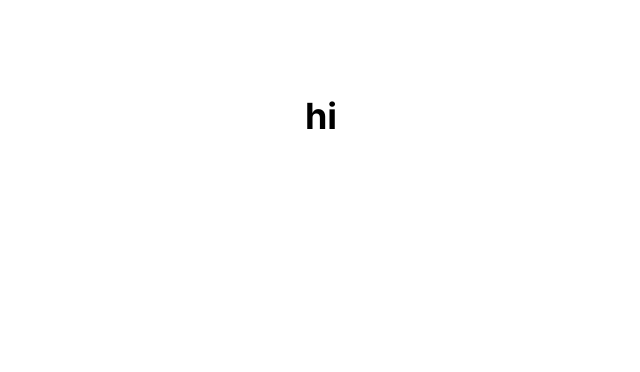
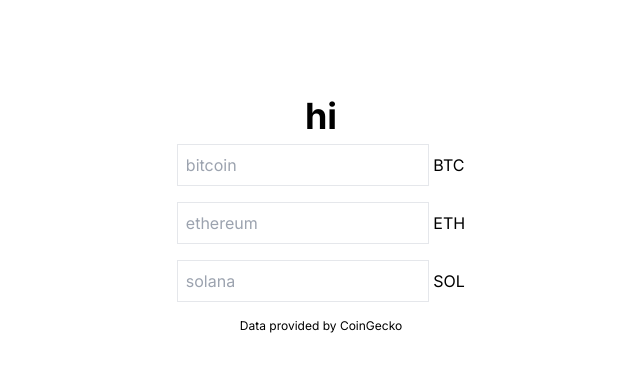
Before and after one commit to jarrensj/denumb, a Next.js app: page / in a window 1280 px wide. Shown: the top 372 px of the page, without its empty margins (319-959 px from the left). Built offline with nearby package versions, Linux system fonts and the light colour scheme; no server answers.

Commit message:
create Calculator component to compare relative to each other

```diff
--- a/app/page.tsx
+++ b/app/page.tsx
@@ -1,9 +1,11 @@
+import Calculator from "@/components/Calculator";
 import Image from "next/image";
 
 export default function Home() {
   return (
-    <main className="flex min-h-screen flex-col items-center justify-between p-24">
-      <h1 className="text-4xl font-bold">hi</h1>
+    <main className="flex min-h-screen flex-col items-center p-24">
+      <h1 className="text-4xl font-bold mb-2">hi</h1>
+      <Calculator />
     </main>
   );
 }
--- /dev/null
+++ b/components/Calculator.tsx
@@ -0,0 +1,99 @@
+'use client'
+
+import { useEffect, useState } from 'react';
+import CoinGeckoAttribution from './CoinGeckoAttribution';
+
+interface CoinPrices {
+  bitcoin: { usd: number };
+  ethereum: { usd: number };
+  solana: { usd: number };
+}
+
+const Calculator = () => {
+  const [prices, setPrices] = useState<CoinPrices | null>(null);
+  const [btc, setBtc] = useState('');
+  const [eth, setEth] = useState('');
+  const [sol, setSol] = useState('');
+
+  useEffect(() => {
+    const fetchPrices = async () => {
+      try {
+        const response = await fetch('/api/coins');
+        const data: CoinPrices = await response.json();
+        setPrices(data);
+      } catch (error) {
+        console.error('Failed to fetch coin prices', error);
+      }
+    };
+
+    fetchPrices();
+  }, []);
+
+  const handleBtcChange = (value: string) => {
+    setBtc(value);
+    if (!prices) return;
+    const numericValue = parseFloat(value);
+    if (!isNaN(numericValue)) {
+      setEth(((numericValue * prices.bitcoin.usd) / prices.ethereum.usd).toString());
+      setSol(((numericValue * prices.bitcoin.usd) / prices.solana.usd).toString());
+    }
+  };
+
+  const handleEthChange = (value: string) => {
+    setEth(value);
+    if (!prices) return;
+    const numericValue = parseFloat(value);
+    if (!isNaN(numericValue)) {
+      setBtc(((numericValue * prices.ethereum.usd) / prices.bitcoin.usd).toString());
+      setSol(((numericValue * prices.ethereum.usd) / prices.solana.usd).toString());
+    }
+  };
+
+  const handleSolChange = (value: string) => {
+    setSol(value);
+    if (!prices) return;
+    const numericValue = parseFloat(value);
+    if (!isNaN(numericValue)) {
+      setBtc(((numericValue * prices.solana.usd) / prices.bitcoin.usd).toString());
+      setEth(((numericValue * prices.solana.usd) / prices.ethereum.usd).toString());
+    }
+  };
+
+  return (
+    <div className="flex flex-col space-y-4">
+      <div>
+        <input
+          type="text"
+          className="border p-2"
+          value={btc}
+          placeholder="bitcoin"
+          onChange={(e) => handleBtcChange(e.target.value)}
+        />
+        <span> BTC {prices ? `@ $${prices.bitcoin.usd.toLocaleString()}` : ''}</span>
+      </div>
+      <div>
+        <input
+          type="text"
+          className="border p-2"
+          value={eth}
+          placeholder="ethereum"
+          onChange={(e) => handleEthChange(e.target.value)}
+        />
+        <span> ETH {prices ? `@ $${prices.ethereum.usd.toLocaleString()}` : ''}</span>
+      </div>
+      <div>
+        <input
+          type="text"
+          className="border p-2"
+          value={sol}
+          placeholder="solana"
+          onChange={(e) => handleSolChange(e.target.value)}
+        />
+        <span> SOL {prices ? `@ $${prices.solana.usd.toLocaleString()}` : ''}</span>
+      </div>
+      <CoinGeckoAttribution />
+    </div>
+  );
+};
+
+export default Calculator;
```
